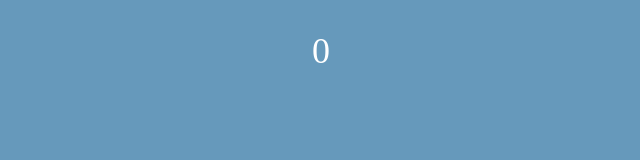
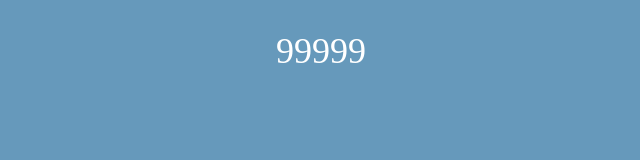
Before and after one commit to KID421/Web_HC_ZL_Counter_jQuery, a plain HTML site: page index.html in a window 1280 px wide. Shown: the whole page, without its empty margins (319-959 px from the left). Drawn offline with nearby package versions, Linux system fonts and the light colour scheme.

Commit message:
完成計數器效果

```diff
--- a/counter.js
+++ b/counter.js
@@ -2,10 +2,22 @@
 // attr 取得屬性
 $("*").each(function() {
     var number = $(this).attr("data-ct-number");
-    var duration = $(this).attr("data-ct-duration");
+    var dur = $(this).attr("data-ct-duration");
 
-    console.log(number);
-    console.log(duration);
-
-
+    // 此元素.動畫(屬性物件，設定物件)
+    $(this).animate({
+        // 記數：指定數字
+        countNum: number
+    }, {
+        // 時間
+        duration: dur,
+        // 緩動
+        easing: "linear",
+        // 每一步
+        step: function(now){
+            // text() 更新文字
+            // Math.floor() 去小數點
+            $(this).text(Math.floor(now))
+        }
+    });
 })
--- a/index.html
+++ b/index.html
@@ -8,7 +8,7 @@
 </head>
 <body>
     <!-- 屬性：js 命名為 data-***-*** -->
-    <div class="number" data-ct-number="999" data-ct-duration="1500">0</div>
+    <div class="number" data-ct-number="99999" data-ct-duration="5000">0</div>
 
     <!-- jQuery CDN -->
     <script src="https://ajax.googleapis.com/ajax/libs/jquery/3.4.1/jquery.min.js"></script>
```
